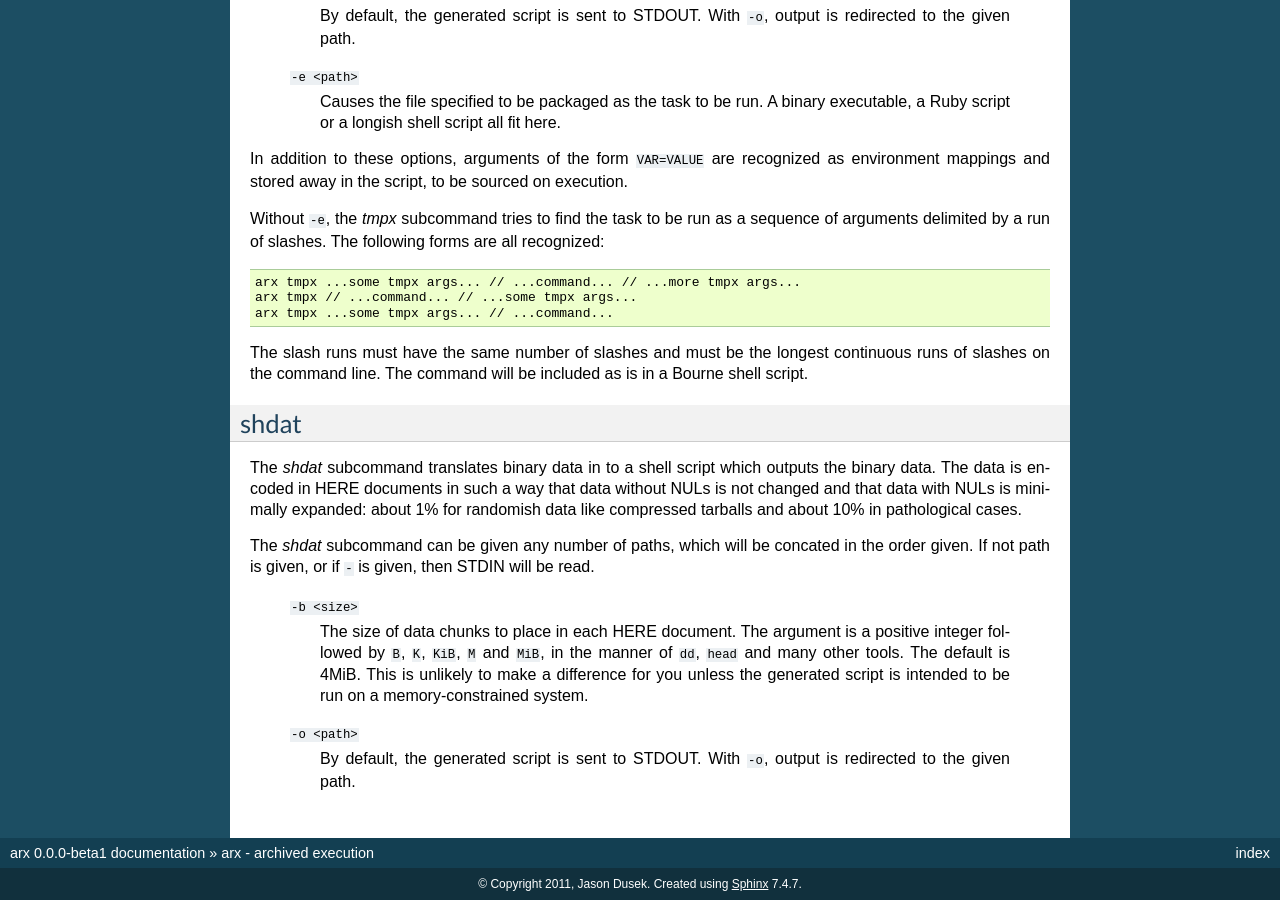
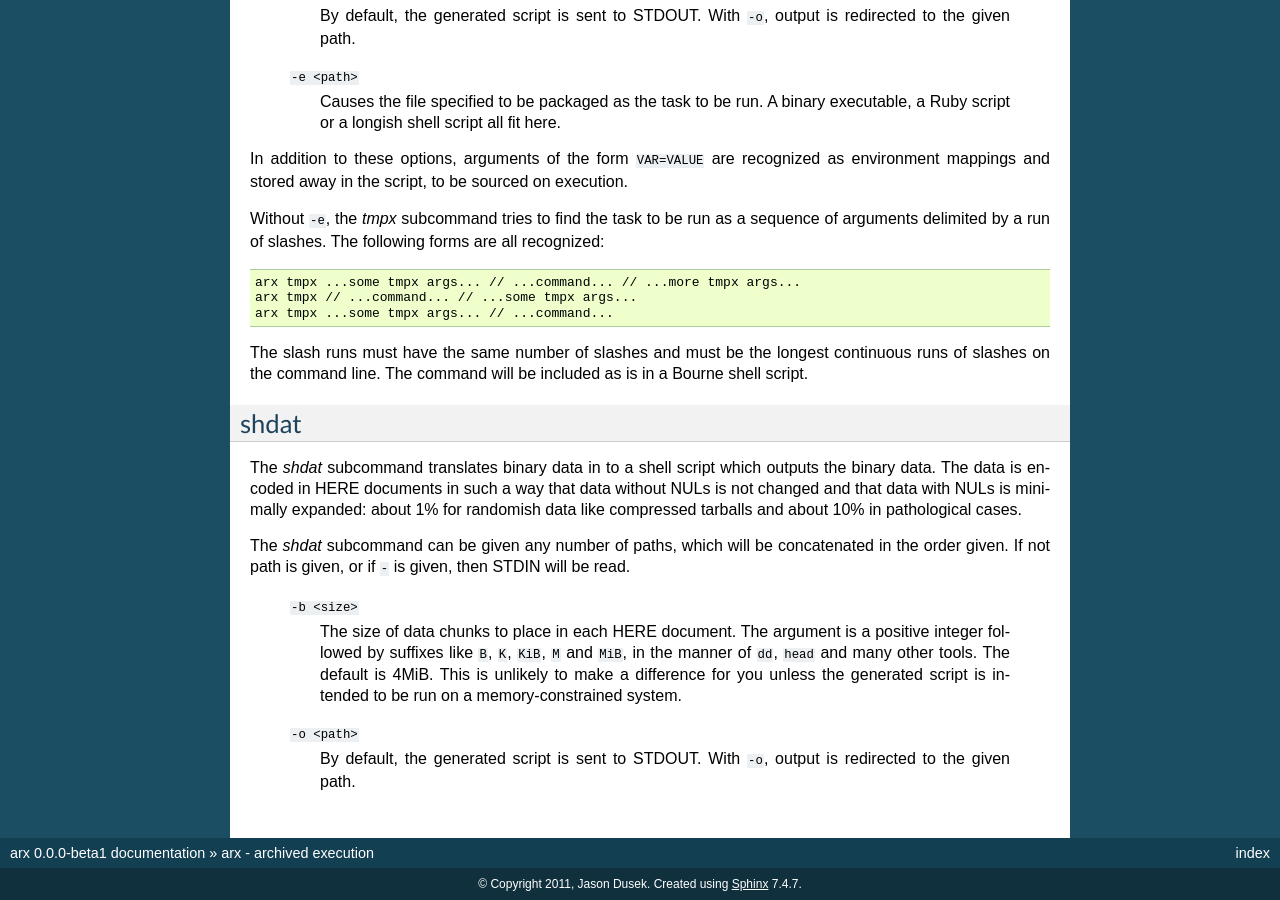
Before and after one commit to solidsnack/arx, a Sphinx documentation site: the page built from docs/index.rst, in a window 1280 px wide and 900 px high, scrolled down 1124 px. Built offline with Sphinx 7.4.7, drawn with Linux system fonts in a browser that asks for light colours.

Commit message:
Clean up phrasing, spelling in shdat.

```diff
--- a/docs/index.rst
+++ b/docs/index.rst
@@ -100,15 +100,15 @@ expanded: about 1% for randomish data like compressed tarballs and about 10%
 in pathological cases.
 
 The `shdat` subcommand can be given any number of paths, which will be
-concated in the order given. If not path is given, or if ``-`` is given, then
-STDIN will be read.
+concatenated in the order given. If not path is given, or if ``-`` is given,
+then STDIN will be read.
 
   ``-b <size>``
     The size of data chunks to place in each HERE document. The argument is a
-    positive integer followed by ``B``, ``K``, ``KiB``, ``M`` and ``MiB``, in
-    the manner of ``dd``, ``head`` and many other tools. The default is 4MiB.
-    This is unlikely to make a difference for you unless the generated script
-    is intended to be run on a memory-constrained system.
+    positive integer followed by suffixes like ``B``, ``K``, ``KiB``, ``M``
+    and ``MiB``, in the manner of ``dd``, ``head`` and many other tools. The
+    default is 4MiB.  This is unlikely to make a difference for you unless the
+    generated script is intended to be run on a memory-constrained system.
 
   ``-o <path>``
     By default, the generated script is sent to STDOUT. With ``-o``, output is
```
